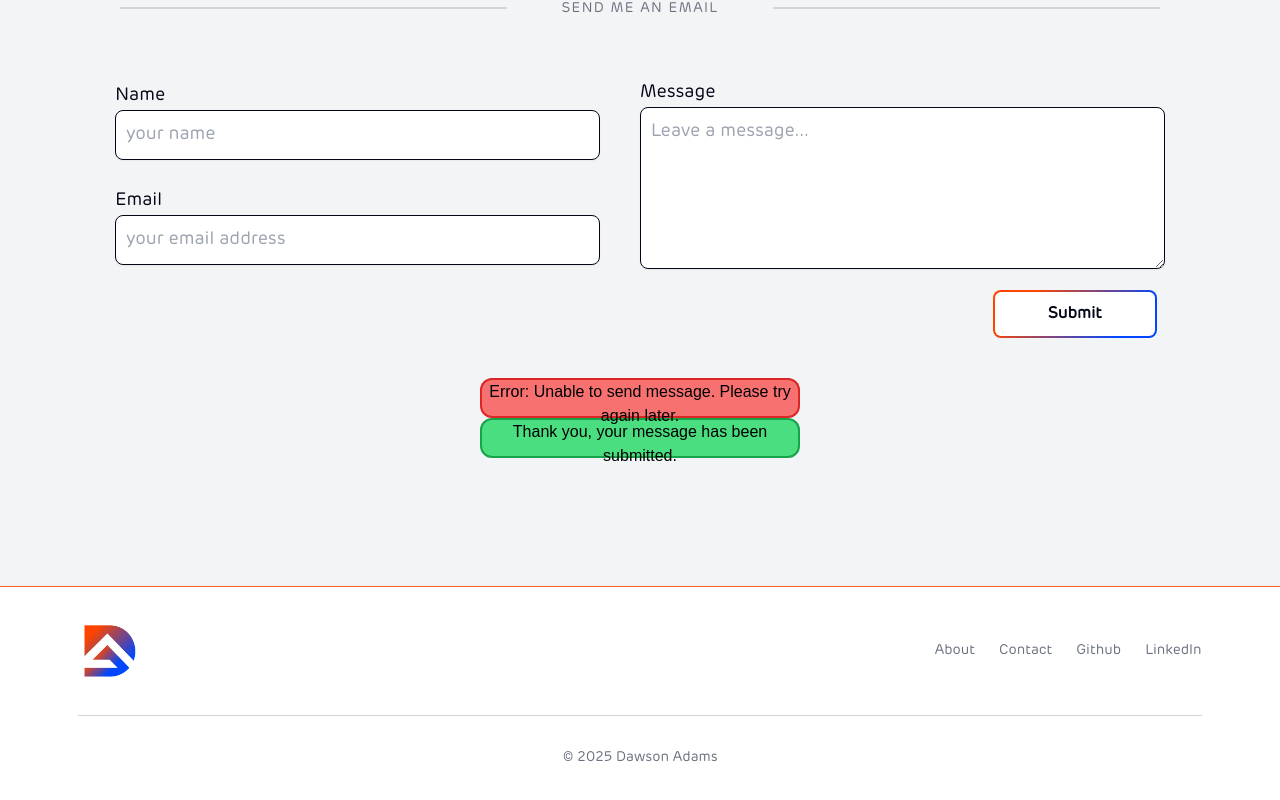
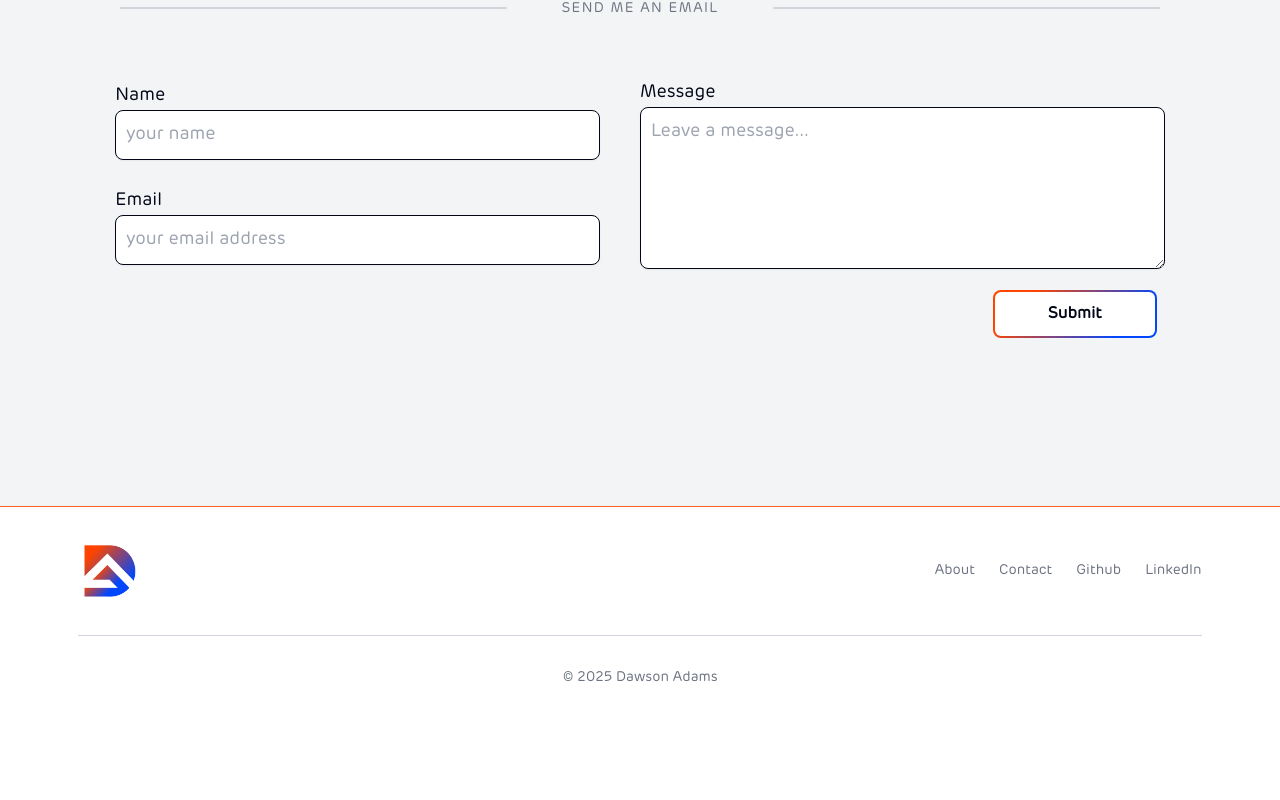
Before and after one commit to Dawson-21/React-Portfolio, a React (Vite) app in the folder react-portfolio/: page /resume in a window 1280 px wide. Shown: the part 1776-2576 px from the top of the page. After the commit the page ends 2496 px from the top, so only its background shows below. Built offline with nearby package versions, Linux system fonts and the light colour scheme.

Commit message:
fix(style): finalize style of contact form submit message

```diff
--- a/react-portfolio/src/components/ContactForm.tsx
+++ b/react-portfolio/src/components/ContactForm.tsx
@@ -63,7 +63,7 @@ export default () => {
         // 'response' was a parameter but unused
         handleServerResponse(
           true,
-          "Thank you, your message has been submitted."
+          "Thank you, your message has been submitted. I will get back to you as soon as possible."
         );
       })
       .catch((error) => {
@@ -151,20 +151,13 @@ export default () => {
         </form>
       </div>
 
-      <div className="w-[25%] h-10 border-2 rounded-xl text-center border-red-600 bg-red-400 m-auto">
-        Error: Unable to send message. Please try again later.
-      </div>
-      <p className="w-[25%] h-10 border-2 rounded-xl text-center border-green-600 bg-green-400 m-auto">
-        Thank you, your message has been submitted.
-      </p>
-
       {status.info.error && (
-        <div className="w-auto h-10 border-2 rounded-xl border-red-600 bg-red-400 m-auto">
+        <div className="w-fit h-auto py-1 px-3 border-2 max-md:text-xs rounded-lg text-center border-red-500 bg-red-200 m-auto">
           Error: {status.info.msg}
         </div>
       )}
       {!status.info.error && status.info.msg && (
-        <p className="w-auto h-10 border-2 rounded-xl border-green-600 bg-green-400 m-auto">
+        <p className="w-fit h-auto py-1 px-3 border-2 max-md:text-xs rounded-lg text-center border-green-500 bg-green-200 m-auto">
           {status.info.msg}
         </p>
       )}
```
